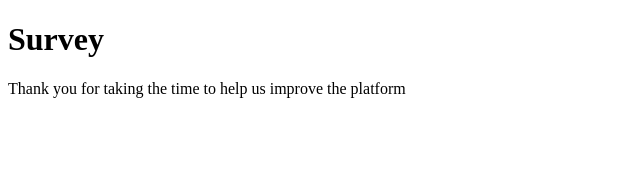
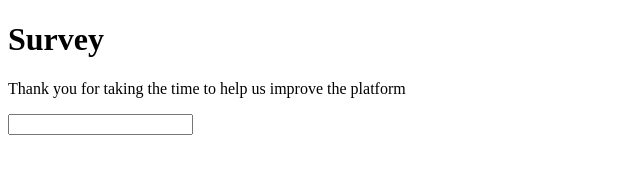
Before and after one commit to girlking/tamunoibi-moin, a plain HTML site: page index.html in a window 1280 px wide. Shown: the whole page, without its empty margins (0-640 px from the left). Drawn offline with Linux system fonts and the light colour scheme.

Commit message:
add input form

```diff
--- a/index.html
+++ b/index.html
@@ -23,6 +23,9 @@
     -->
     <h1 id="title">Survey</h1>
     <p id="description">Thank you for taking the time to help us improve the platform</p>
-    <script  src="js/index.js"></script>
+    <form id="survey-form">
+      <input type="text" id="name" required>
+    </form>
+    <script  src="./js/index.js"></script>
   </body>
 </html>
```
